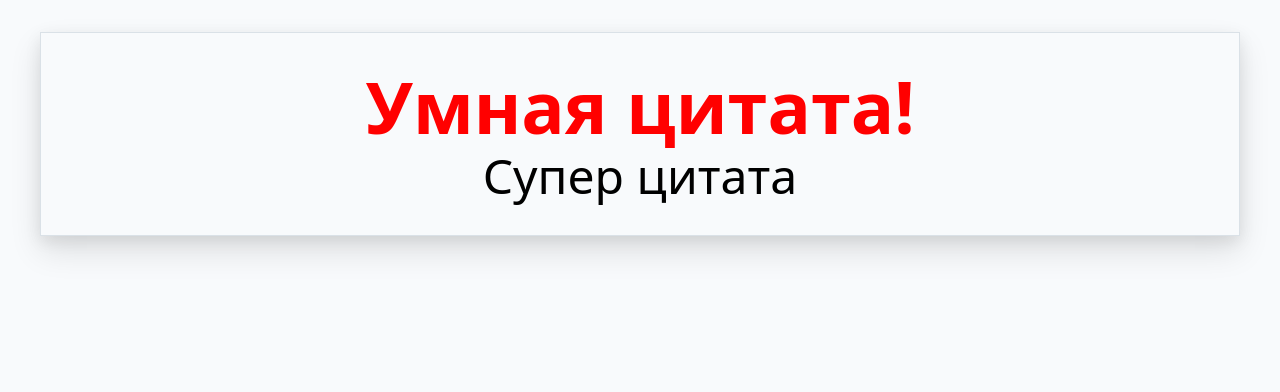
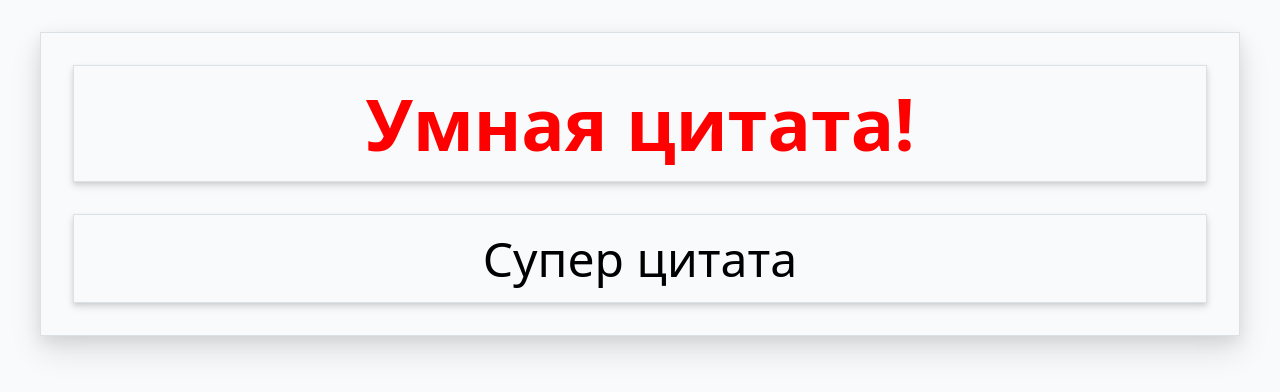
Before and after one commit to curtdp/quotescms, a Vue app: page / in a window 1280 px wide. Shown: the top 392 px of the page. Built offline with nearby package versions, Linux system fonts and the light colour scheme.

Commit message:
Именованные слоты

```diff
--- a/src/App.vue
+++ b/src/App.vue
@@ -2,8 +2,8 @@
   <div id="app" class="container mx-auto">
     <div class="w-full my-8">
       <Quote>
-        <h2>{{ quoteTitle }}</h2>
-        <p>Супер цитата</p>
+        <h2 slot="title">{{ quoteTitle }}</h2>
+        <p slot="content">Супер цитата</p>
       </Quote>
     </div>
 
--- a/src/components/Quote.vue
+++ b/src/components/Quote.vue
@@ -1,6 +1,11 @@
 <template>
   <div class="border border-gray p-8 shadow-lg text-center text-5xl font-sans font-light">
-    <slot></slot>
+    <div class="border border-gray mb-8 shadow-md p-4">
+      <slot name="title"></slot>
+    </div>
+    <div class="border border-gray shadow-md p-4">
+      <slot name="content"></slot>
+    </div>
   </div>
 </template>
 
```
